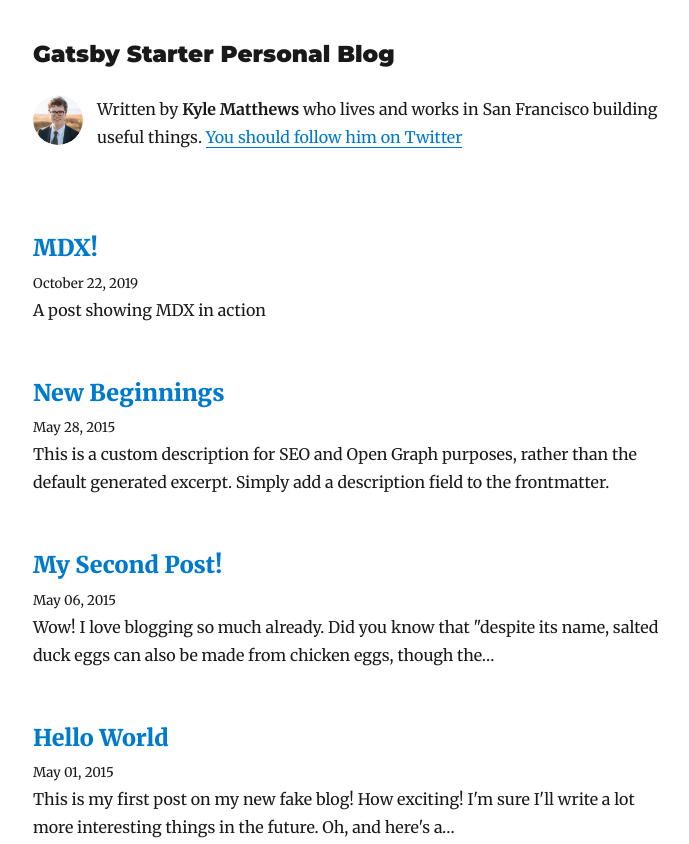
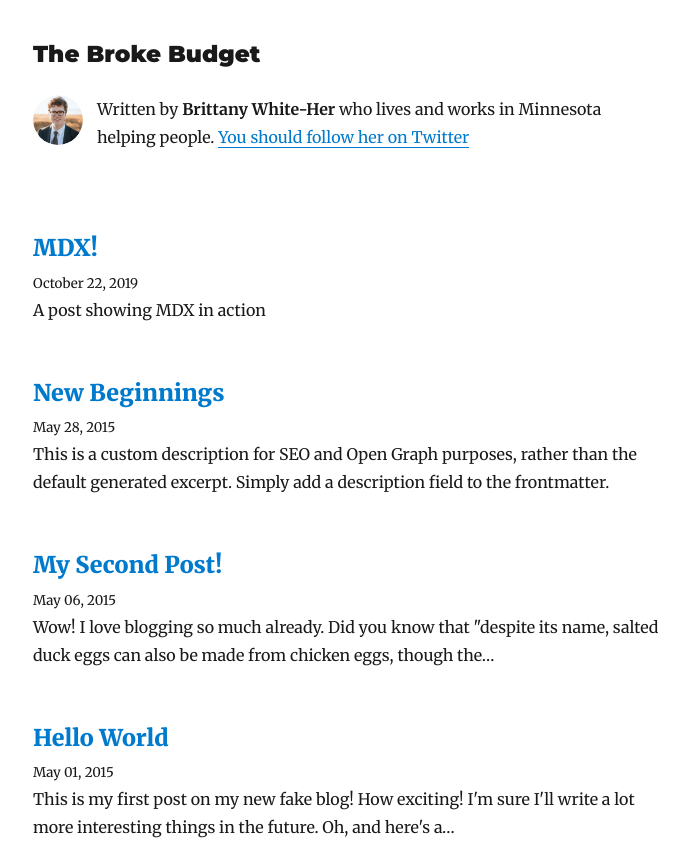
Before and after one commit to JoeCasa1/broke-budget-site, a Gatsby site: page /blog in a window 1280 px wide. Shown: the top 844 px of the page, without its empty margins (292-981 px from the left). Built offline with nearby package versions, Linux system fonts and the light colour scheme; Gatsby itself is replaced by a stand-in of ours; some packages are replaced by stand-ins of ours.

Commit message:
some retouches

```diff
--- a/gatsby-config.js
+++ b/gatsby-config.js
@@ -1,12 +1,12 @@
 module.exports = {
   siteMetadata: {
     // edit below
-    title: `Gatsby Starter Personal Blog`,
-    author: `Kyle Matthews`,
-    description: `A starter personal blog with styled components, dark mode, and Netlify CMS.`,
-    siteUrl: `https://gatsby-starter-blog-demo.netlify.com/`,
+    title: `The Broke Budget`,
+    author: `Brittany White-Her`,
+    description: `A site all about creating a budget even when you're broke.`,
+    siteUrl: `https://broke-budget.netlify.com/`,
     social: {
-      twitter: `kylemathews`,
+      twitter: `brokebudget`,
     },
   },
   plugins: [
--- a/src/components/bio.js
+++ b/src/components/bio.js
@@ -34,11 +34,10 @@ function Bio() {
               }}
             />
             <p>
-              Written by <strong>{author}</strong> who lives and works in San
-              Francisco building useful things.
+              Written by <strong>{author}</strong> who lives and works in Minnesota helping people.
               {` `}
               <a href={`https://twitter.com/${social.twitter}`}>
-                You should follow him on Twitter
+                You should follow her on Twitter
               </a>
             </p>
           </Container>
```
Also changed, not shown: src/pages/index.js (+8 -8 lines), .github/FUNDING.yml (deleted).
